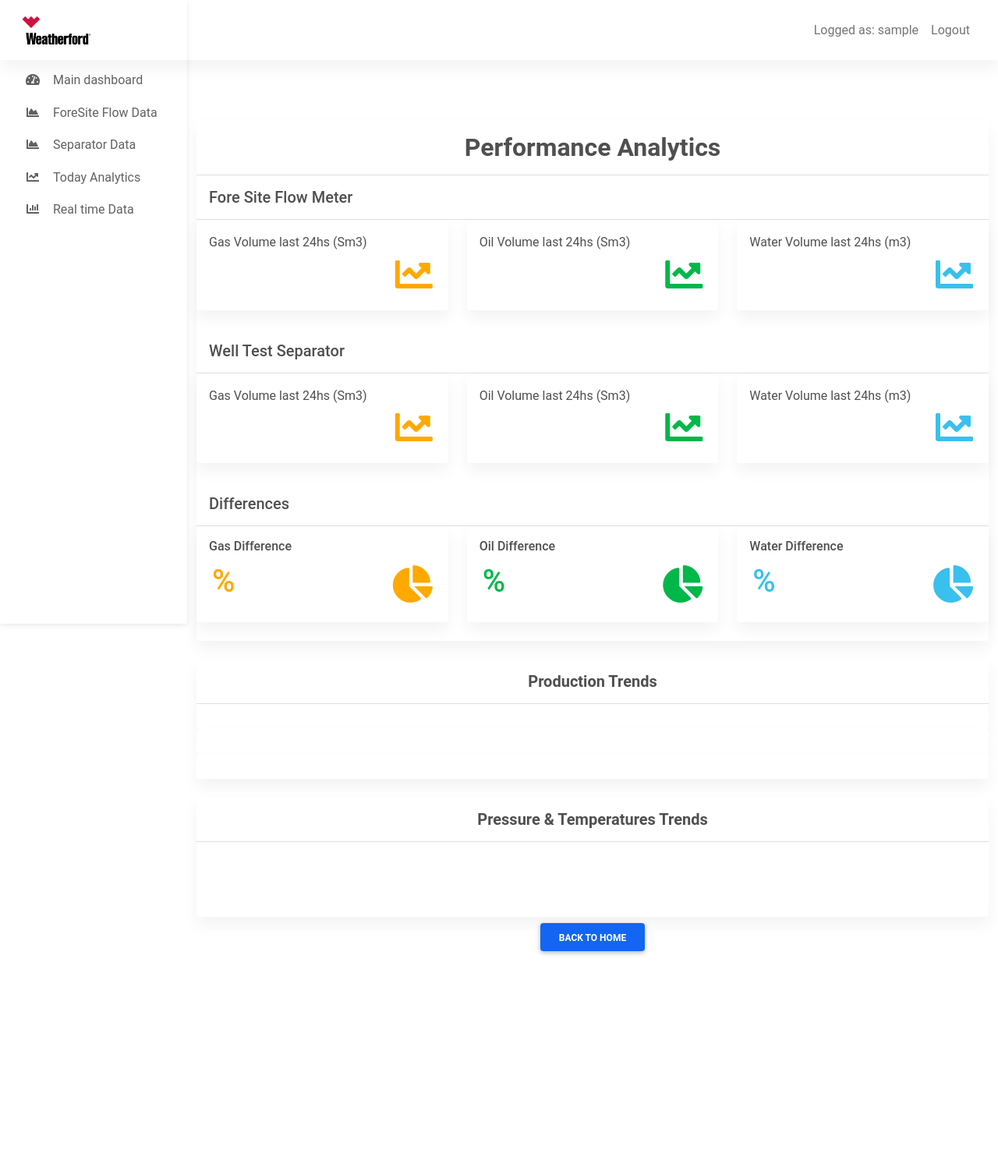
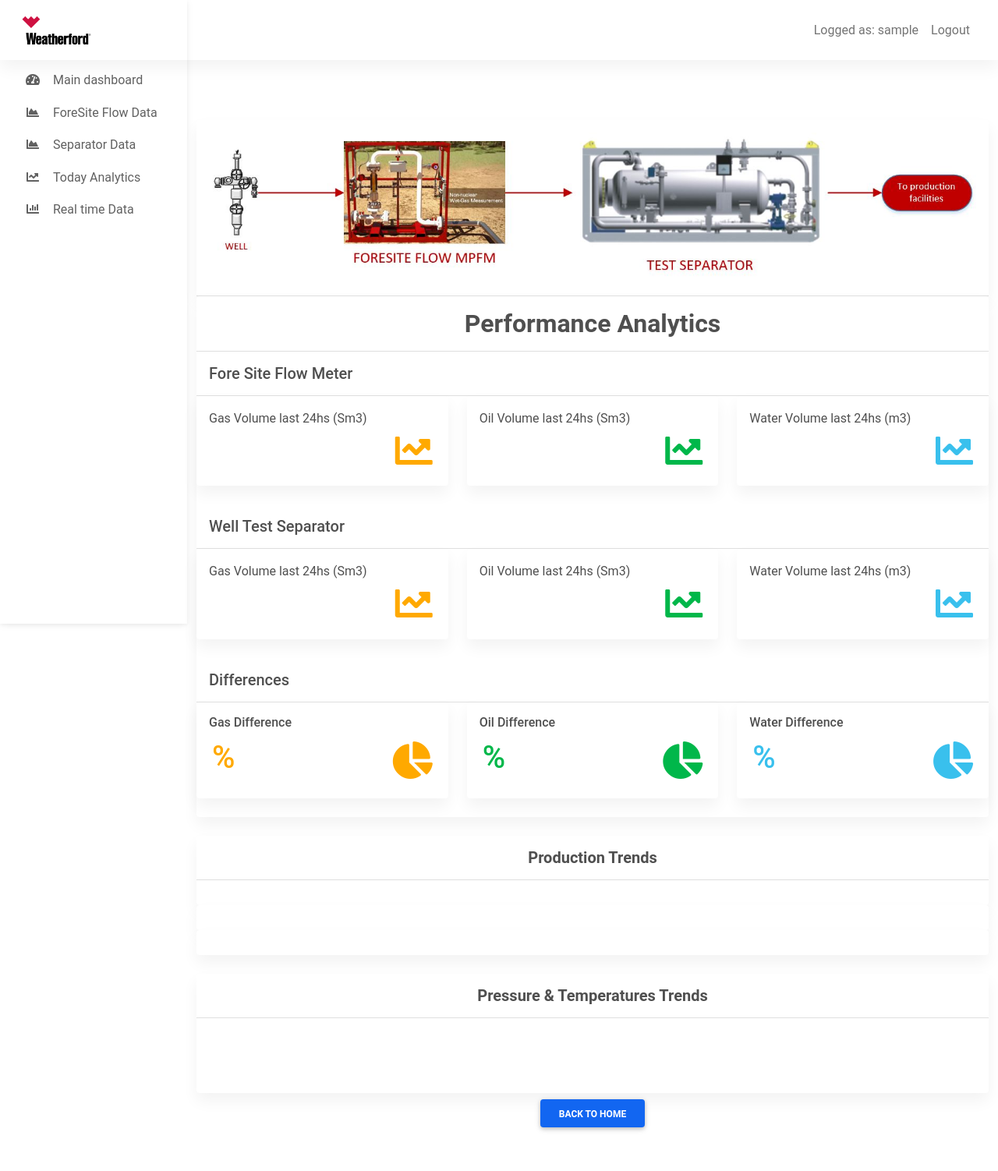
Before and after one commit to marcosdh1987/dashboards, a Django app: template templates/analytics.html in a window 1280 px wide. Shown: the whole page at 78% size. Before the commit the page ends 1225 px from the top, so only its background shows below. Run offline with Django 3.2, Linux system fonts and the light colour scheme; the template is opened without the code that fills it, so the values that code supplies are empty; the visitor is signed in with stand-in values (Sample User, id 1); some libraries are stand-ins or nearby versions.

Commit message:
layout img and links added

```diff
--- a/dash/views.py
+++ b/dash/views.py
@@ -59,6 +59,8 @@
                     }
 
         return render(self.request, 'home.html', context)
+
+
 
 #Main dashboard view, with overall information, based on analytics view
 class dashboardView(View):
--- a/templates/analytics.html
+++ b/templates/analytics.html
@@ -8,12 +8,67 @@
 {% block content %}
 
 {% if request.user.is_authenticated %}
+{% load static %}
+
+<style>
+
+  .image-overlay-wrap {
+
+    display: inline-block; /* shrinks container to image size */
+    fill: transparent;
+    position: relative;
+
+    }
+
+  .image-overlay-wrap img { /* optional, for responsiveness */
+
+    display: block;
+    height: auto;
+    max-width: 100%;
+
+    }
+
+  .image-overlay-wrap svg {
+
+    left: 0;
+    position: absolute;
+    top: 0;
+
+    }
+
+  </style>
 
   <!--Main layout-->
 <main style="margin-top: 58px">
     <div class="container pt-4">
       <!--Section: Performance Analytics -->
       <section class="mb-4">
+        <div class='card'>
+          <div class="card-header text-center py-3">
+            <div class="image-overlay-wrap">
+
+              <img src="{% static 'img/layout2.JPG' %}" />
+
+              <svg viewBox="0 0 2000 1353">
+
+                <!--<polygon stroke="black" fill="black" points="1590,390 1590,650 990,650 990,390 " />-->
+
+                <a alt="Foresite Flow Data" target="_top" title="About" xlink:href="/fsfdata">
+
+                  <polygon points="350,15 350,300 770,300 770,15" />
+
+                  </a>
+
+                <a alt="Separator Data" target="_top" title="About" xlink:href="/sepdata">
+
+                  <polygon points="1590,15 1590,300 990,300 990,15" />
+
+                  </a>
+
+                </svg>
+              </div>
+            </div>
+        </div>
         <div class="card">
           <div class="card-header text-center py-3">
             <h2 class="mb-0 text-center">
```
Also changed, not shown: templates/data_dash.html (+20 -0 lines), templates/layout.html (added, +86 -0 lines), static/img/fsfmeter.JPG (added), static/img/layout.JPG (added), static/img/layout2.JPG (added), static/img/sepmeter.JPG (added).
